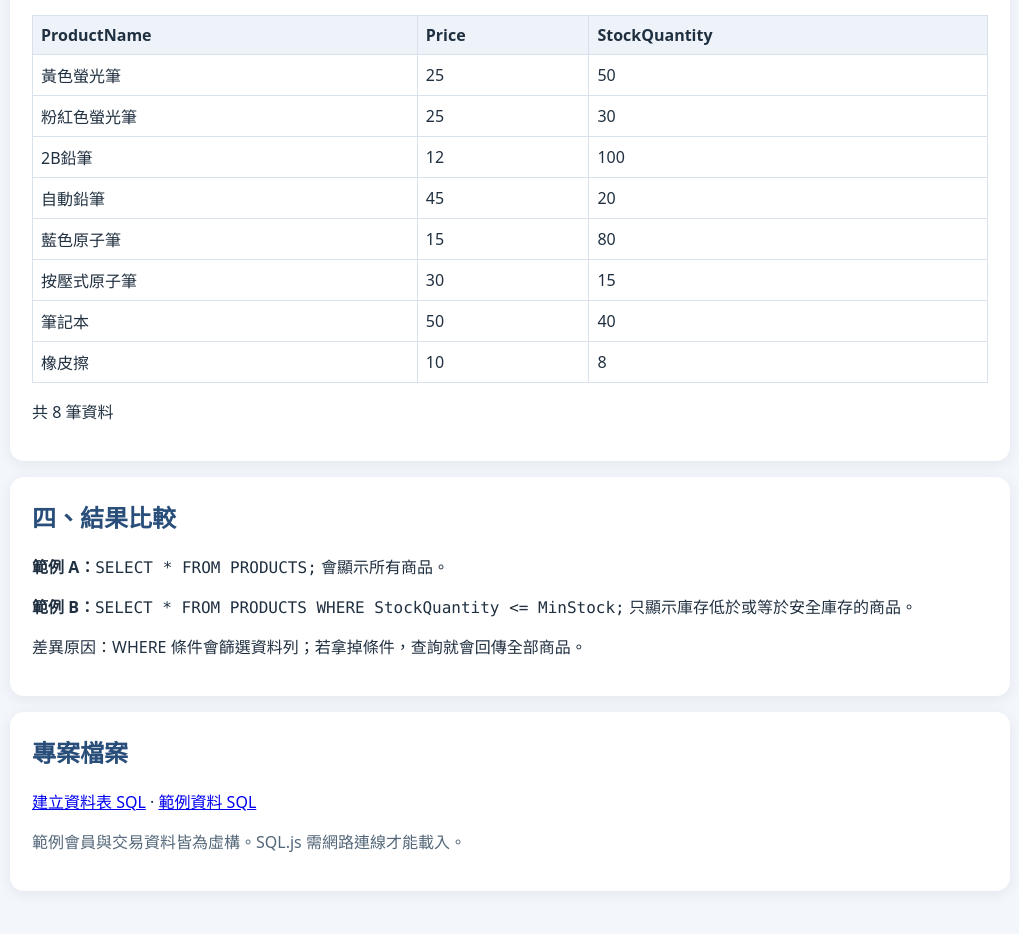
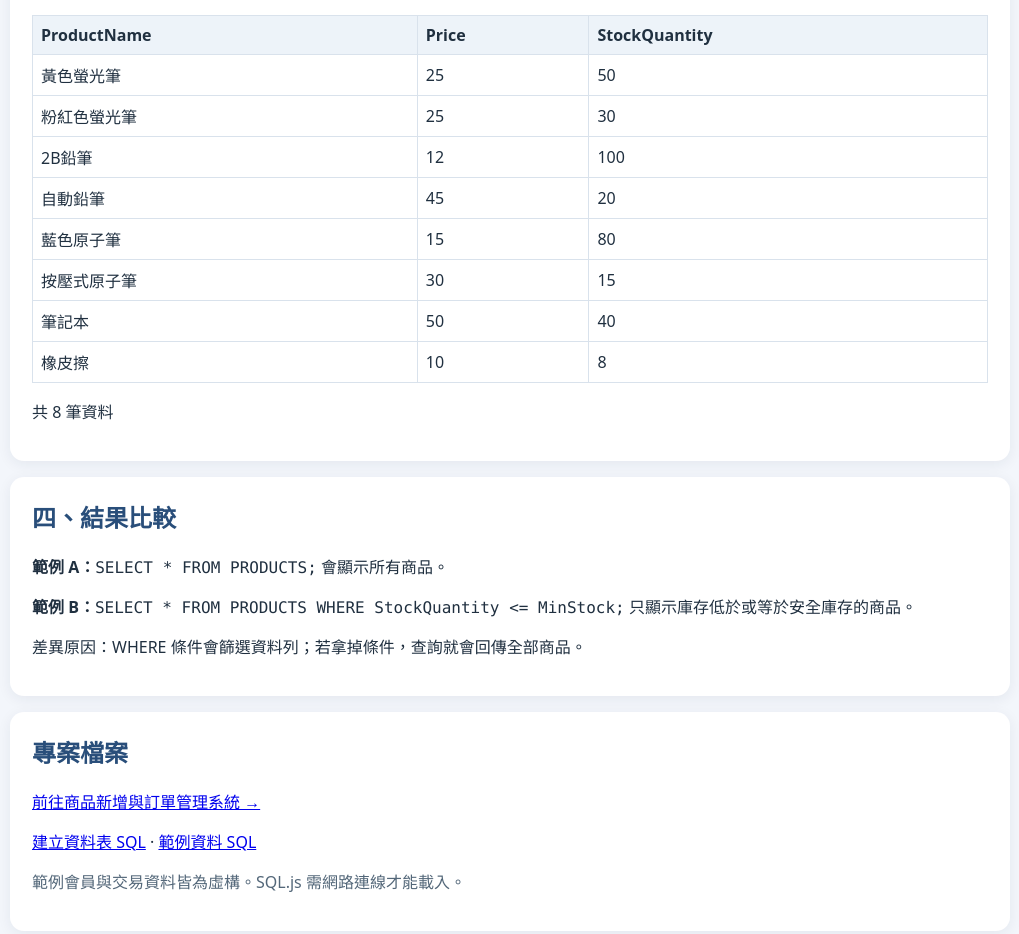
Before and after one commit to jjason0550/stationery-store-database, a plain HTML site: page index.html in a window 1280 px wide. Shown: the part 1108-2042 px from the top of the page, without its empty margins (130-1149 px from the left). Drawn offline with nearby package versions, Linux system fonts and the light colour scheme.

Commit message:
Add navigation link to order and product management

```diff
--- a/index.html
+++ b/index.html
@@ -18,7 +18,7 @@
 <div><button data-q="SELECT ProductName, Price, StockQuantity FROM PRODUCTS;">查詢所有商品</button><button data-q="SELECT ProductName, StockQuantity, MinStock FROM PRODUCTS WHERE StockQuantity &lt;= MinStock;">查詢低庫存</button><button data-q="SELECT c.CategoryName, COUNT(p.ProductID) AS 商品數 FROM CATEGORIES c LEFT JOIN PRODUCTS p ON p.CategoryID=c.CategoryID GROUP BY c.CategoryID, c.CategoryName;">分類商品數</button><button data-q="SELECT m.Name, COUNT(o.OrderID) AS 訂單數, COALESCE(SUM(o.TotalAmount),0) AS 消費總額 FROM MEMBERS m LEFT JOIN ORDERS o ON o.MemberID=m.MemberID GROUP BY m.MemberID,m.Name;">會員消費統計</button></div>
 <textarea id="sql" spellcheck="false">SELECT ProductName, Price, StockQuantity FROM PRODUCTS;</textarea><br><button id="run">執行查詢</button><div id="output" aria-live="polite"></div></section>
 <section class="card"><h2>四、結果比較</h2><p><b>範例 A：</b><code>SELECT * FROM PRODUCTS;</code> 會顯示所有商品。</p><p><b>範例 B：</b><code>SELECT * FROM PRODUCTS WHERE StockQuantity &lt;= MinStock;</code> 只顯示庫存低於或等於安全庫存的商品。</p><p>差異原因：WHERE 條件會篩選資料列；若拿掉條件，查詢就會回傳全部商品。</p></section>
-<section class="card"><h2>專案檔案</h2><p><a href="sql/create_tables.sql">建立資料表 SQL</a> · <a href="sql/sample_data.sql">範例資料 SQL</a></p><p class="hint">範例會員與交易資料皆為虛構。SQL.js 需網路連線才能載入。</p></section>
+<section class="card"><h2>專案檔案</h2><p><a href="management.html">前往商品新增與訂單管理系統 →</a></p><p><a href="sql/create_tables.sql">建立資料表 SQL</a> · <a href="sql/sample_data.sql">範例資料 SQL</a></p><p class="hint">範例會員與交易資料皆為虛構。SQL.js 需網路連線才能載入。</p></section>
 </main>
 <script src="https://cdnjs.cloudflare.com/ajax/libs/sql.js/1.10.3/sql-wasm.js"></script>
 <script>
```
